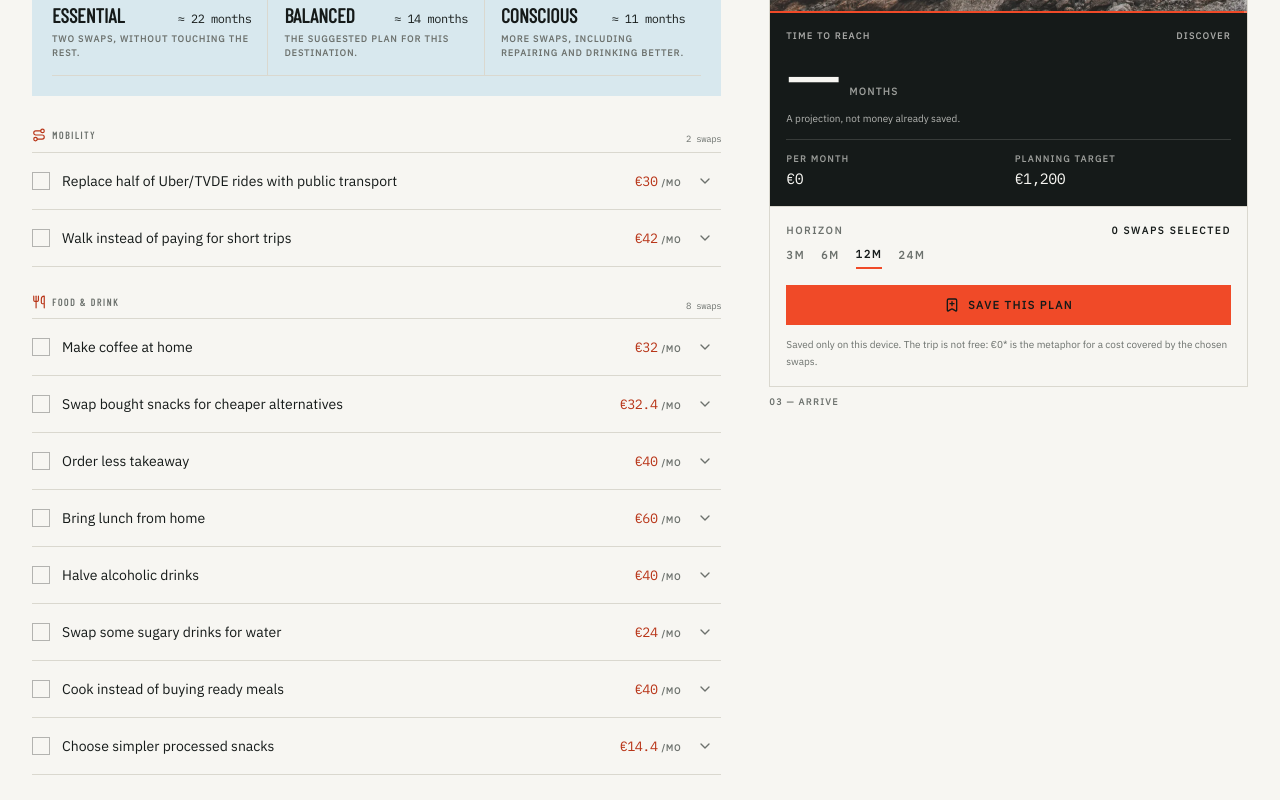
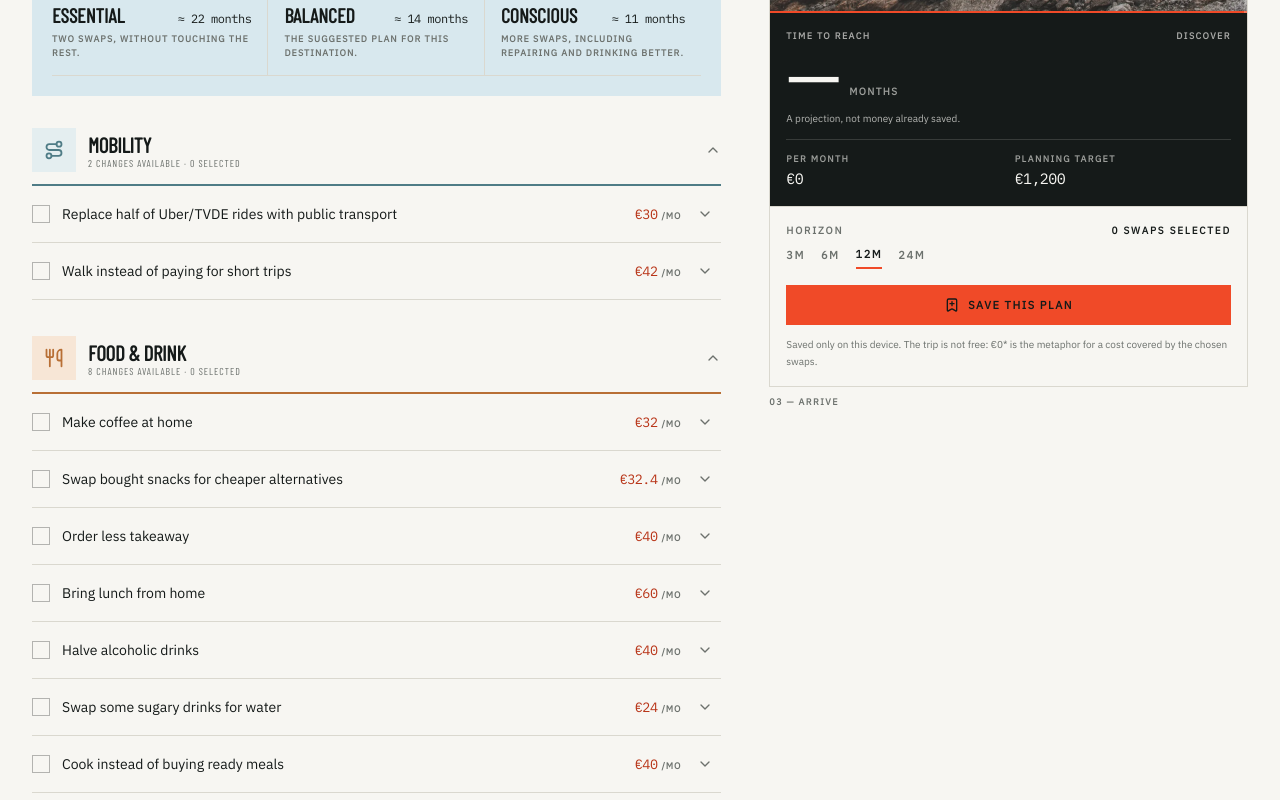
Before and after one commit to blamelas/tripswap, a React (Vite) app: page /destination/alps-winter-escape in a window 1280 px wide. Shown: the part 1120-1920 px from the top of the page. Built offline with nearby package versions, Linux system fonts and the light colour scheme.

Commit message:
feat(habits): editorial category chapters

```diff
--- a/src/components/HabitSelector.tsx
+++ b/src/components/HabitSelector.tsx
@@ -1,16 +1,58 @@
-import { HeartPulse, Route, Ticket, Utensils, Wrench } from 'lucide-react'
+import { useState } from 'react'
+import {
+  ChevronDown,
+  HeartPulse,
+  Route,
+  Ticket,
+  Utensils,
+  Wrench,
+  type LucideIcon,
+} from 'lucide-react'
 import type { Habit, HabitCategory } from '../types'
 import { HABITS, HABIT_CATEGORY_ORDER } from '../data/habits'
 import { useI18n } from '../i18n/context'
 import { conflictWith } from '../lib/conflicts'
+import { cn } from '../lib/cn'
 import { HabitCard } from './HabitCard'
 
-const CATEGORY_ICONS: Record<HabitCategory, typeof Route> = {
-  mobility: Route,
-  food: Utensils,
-  entertainment: Ticket,
-  shopping: Wrench,
-  wellbeing: HeartPulse,
+interface CategoryMeta {
+  icon: LucideIcon
+  color: string
+  soft: string
+  border: string
+}
+
+const CATEGORY: Record<HabitCategory, CategoryMeta> = {
+  mobility: {
+    icon: Route,
+    color: 'text-cat-mobility',
+    soft: 'bg-cat-mobility-soft',
+    border: 'border-cat-mobility',
+  },
+  food: {
+    icon: Utensils,
+    color: 'text-cat-food',
+    soft: 'bg-cat-food-soft',
+    border: 'border-cat-food',
+  },
+  entertainment: {
+    icon: Ticket,
+    color: 'text-cat-entertainment',
+    soft: 'bg-cat-entertainment-soft',
+    border: 'border-cat-entertainment',
+  },
+  shopping: {
+    icon: Wrench,
+    color: 'text-cat-shopping',
+    soft: 'bg-cat-shopping-soft',
+    border: 'border-cat-shopping',
+  },
+  wellbeing: {
+    icon: HeartPulse,
+    color: 'text-cat-wellbeing',
+    soft: 'bg-cat-wellbeing-soft',
+    border: 'border-cat-wellbeing',
+  },
 }
 
 interface HabitSelectorProps {
@@ -20,34 +62,69 @@ interface HabitSelectorProps {
 
 export function HabitSelector({ selectedIds, onToggle }: HabitSelectorProps) {
   const { copy } = useI18n()
+  const [closed, setClosed] = useState<Record<string, boolean>>({})
 
   return (
     <div>
       {HABIT_CATEGORY_ORDER.map((category, index) => {
         const habits = HABITS.filter((habit) => habit.category === category)
-        const Icon = CATEGORY_ICONS[category]
+        const selectedCount = habits.filter((habit) =>
+          selectedIds.includes(habit.id),
+        ).length
+        const meta = CATEGORY[category]
+        const Icon = meta.icon
+        const isOpen = !closed[category]
+        const panelId = `cat-${category}-panel`
+
         return (
-          <section
-            key={category}
-            aria-labelledby={`cat-${category}`}
-            className={index === 0 ? '' : 'mt-7'}
-          >
-            <div className="flex items-baseline justify-between gap-4 border-b border-line pb-1.5">
-              <div className="flex items-center gap-1.5">
-                <Icon className="h-3.5 w-3.5 text-accent-dark" aria-hidden="true" />
-                <h3
-                  id={`cat-${category}`}
-                  className="text-[10px] font-semibold uppercase tracking-[0.16em] text-muted"
+          <section key={category} className={index === 0 ? '' : 'mt-9'}>
+            <h3>
+              <button
+                type="button"
+                aria-expanded={isOpen}
+                aria-controls={panelId}
+                onClick={() =>
+                  setClosed((previous) => ({
+                    ...previous,
+                    [category]: !previous[category],
+                  }))
+                }
+                className={cn(
+                  'flex w-full items-center gap-3 border-b-2 pb-3 text-left transition-colors',
+                  meta.border,
+                )}
+              >
+                <span
+                  className={cn(
+                    'flex h-11 w-11 shrink-0 items-center justify-center',
+                    meta.soft,
+                    meta.color,
+                  )}
+                  aria-hidden="true"
                 >
-                  {copy.habitCategories[category]}
-                </h3>
-              </div>
-              <span className="nums text-[9px] text-muted">
-                {copy.habitSelector.count(habits.length)}
-              </span>
-            </div>
+                  <Icon className="h-5 w-5" strokeWidth={2.15} />
+                </span>
 
-            <div>
+                <span className="min-w-0 flex-1">
+                  <span className="block font-display text-[21px] font-semibold uppercase leading-none text-ink">
+                    {copy.habitCategories[category]}
+                  </span>
+                  <span className="mt-1 block text-[10px] font-medium uppercase tracking-[0.1em] text-muted">
+                    {copy.habitSelector.summary(habits.length, selectedCount)}
+                  </span>
+                </span>
+
+                <ChevronDown
+                  className={cn(
+                    'h-4 w-4 shrink-0 text-muted transition-transform duration-200',
+                    isOpen && 'rotate-180',
+                  )}
+                  aria-hidden="true"
+                />
+              </button>
+            </h3>
+
+            <div id={panelId} hidden={!isOpen}>
               {habits.map((habit) => (
                 <HabitCard
                   key={habit.id}
--- a/src/i18n/en.ts
+++ b/src/i18n/en.ts
@@ -167,7 +167,8 @@ export const en: Copy = {
       `for a target of ${budget}. A projection, not money already saved.`,
   },
   habitSelector: {
-    count: (n: number) => `${n} swaps`,
+    summary: (available: number, selected: number) =>
+      `${available} ${available === 1 ? 'change available' : 'changes available'} · ${selected} selected`,
   },
   habitCard: {
     replacement: (title: string) =>
--- a/src/i18n/pt.ts
+++ b/src/i18n/pt.ts
@@ -165,7 +165,8 @@ export const pt = {
       `para um objetivo de ${budget}. Projeção, não dinheiro já poupado.`,
   },
   habitSelector: {
-    count: (n: number) => `${n} trocas`,
+    summary: (available: number, selected: number) =>
+      `${available} ${available === 1 ? 'troca disponível' : 'trocas disponíveis'} · ${selected} ${selected === 1 ? 'selecionada' : 'selecionadas'}`,
   },
   habitCard: {
     replacement: (title: string) =>
--- a/tailwind.config.ts
+++ b/tailwind.config.ts
@@ -23,6 +23,16 @@ export default {
         'clay-soft': '#FFE2DA',
         moss: '#1F4A3E',
         'moss-soft': '#E1EEE8',
+        'cat-mobility': '#4F7C86',
+        'cat-mobility-soft': '#E4EEF0',
+        'cat-food': '#B86F35',
+        'cat-food-soft': '#F7E6D6',
+        'cat-entertainment': '#7866A3',
+        'cat-entertainment-soft': '#EDE8F5',
+        'cat-shopping': '#6C8769',
+        'cat-shopping-soft': '#E8EFE6',
+        'cat-wellbeing': '#A5616F',
+        'cat-wellbeing-soft': '#F4E3E7',
       },
       fontFamily: {
         display: ['"Barlow Condensed"', '"Arial Narrow"', 'sans-serif'],
```
